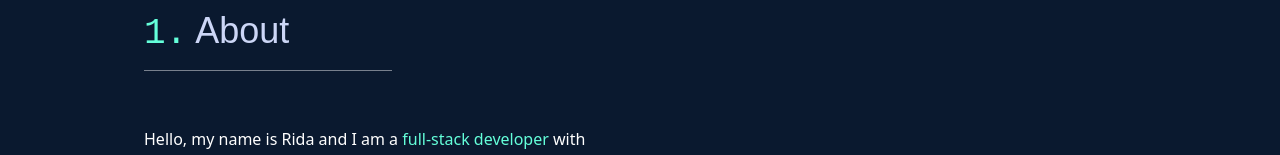
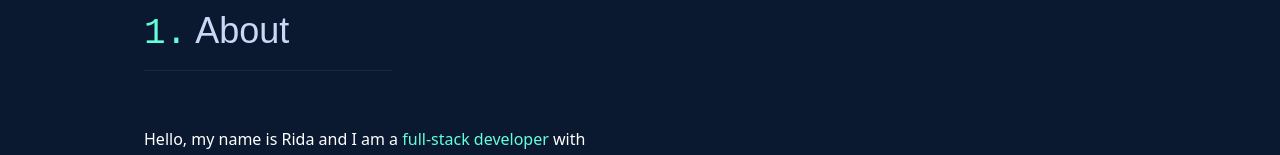
Before and after one commit to ridabensalem/rida-portfolio-, a React (Create React App) app: page / in a window 1280 px wide. Shown: the part 797-952 px from the top of the page. Built offline with nearby package versions, Linux system fonts and the light colour scheme.

Commit message:
add hr color

```diff
--- a/tailwind.config.js
+++ b/tailwind.config.js
@@ -10,6 +10,7 @@ module.exports = {
         'coding-color': ' #64ffda',
         'header-color': '#ccd6f6',
         'gray-light': '#ccd6f6',
+        'separator': '#233554',
       },
       fontFamily :{
         'main-font': ['Poppins', 'sans-serif'],
```
